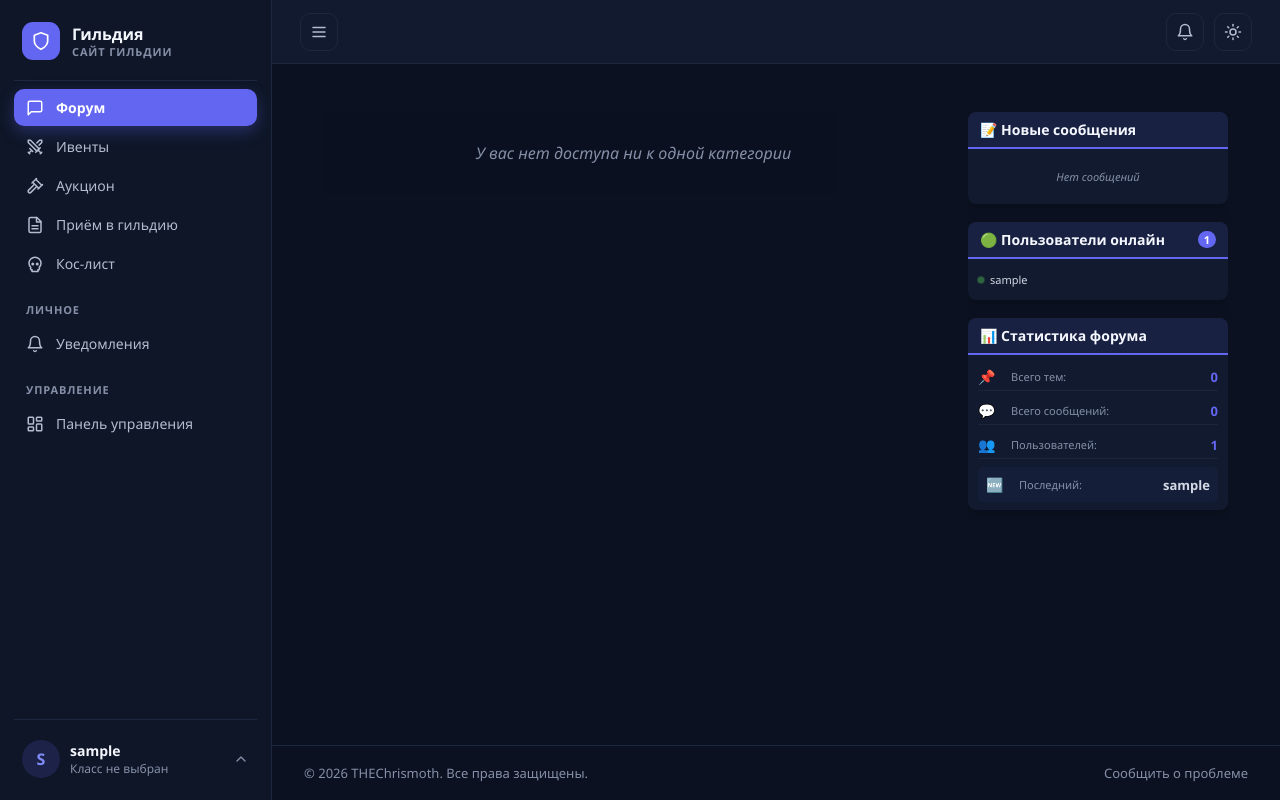
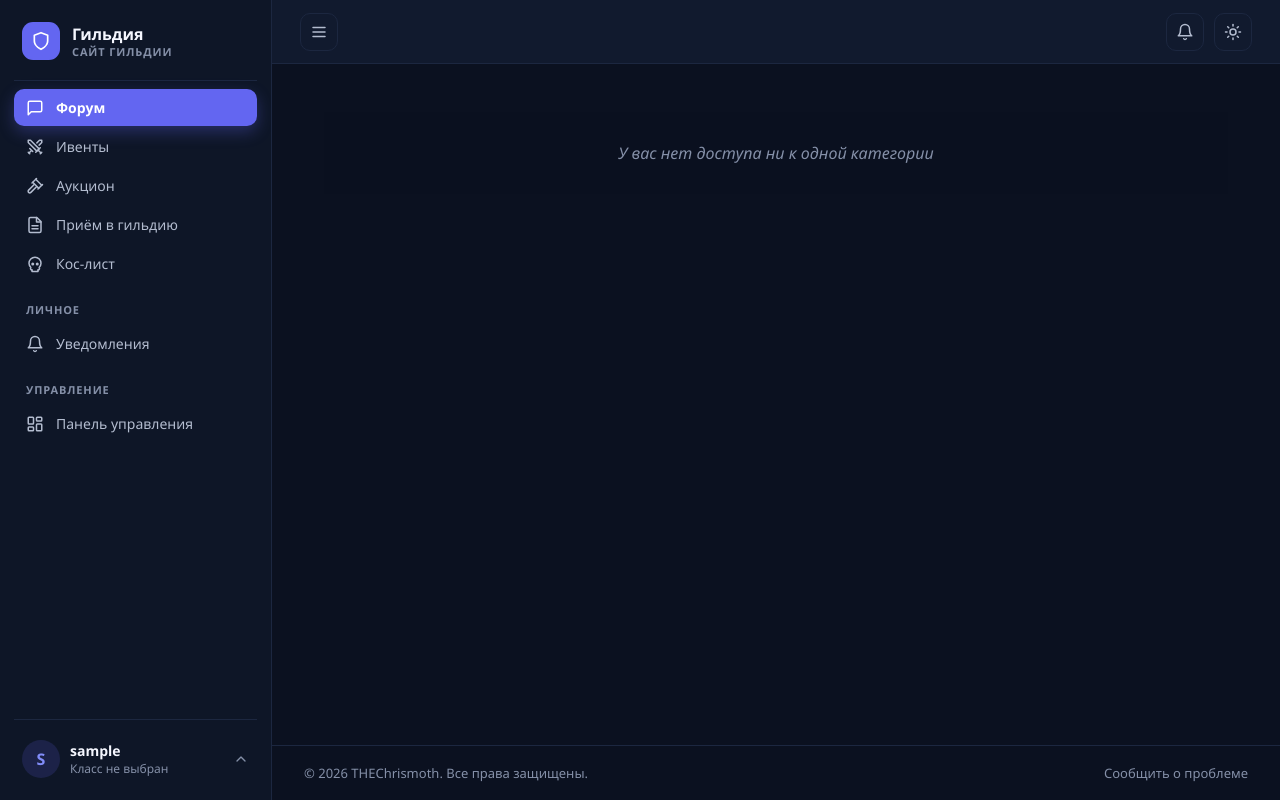
Before and after one commit to THEChrismoth/Perfect_World_guild_forum, a Django app: page / in a window 1280 px wide. Run offline with Django 5.2, Linux system fonts and the light colour scheme; the visitor is signed in with stand-in values (Sample User, id 1); data comes from the database, SQL or seed files in the repository; data that the repository does not hold is empty.

Commit message:
UPDATE: форум без правой колонки
- с главной форума убраны блоки «Новые сообщения», «Пользователи онлайн» и «Статистика форума», разделы занимают всю ширину
- удалены функции, которые считали данные только для этих блоков

Co-Authored-By: Claude Opus 5.5 <noreply@anthropic.com>

```diff
--- a/app/forum/models.py
+++ b/app/forum/models.py
@@ -226,22 +226,3 @@ def get_online_users():
     online_users = User.objects.filter(profile__in=online_profiles, is_active=True)
 
     return online_users
-
-def get_forum_stats():
-    """Возвращает статистику форума."""
-    topics_count = Topic.objects.count()
-    posts_count = Post.objects.count()
-    users_count = User.objects.count()
-    latest_user = User.objects.order_by('-date_joined').first()
-
-    return {
-        'topics_count': topics_count,
-        'posts_count': posts_count,
-        'users_count': users_count,
-        'latest_user': latest_user,
-    }
-
-
-def get_latest_posts(limit=10):
-    """Возвращает последние сообщения."""
-    return Post.objects.select_related('author', 'topic').order_by('-created_at')[:limit]
--- a/app/forum/views.py
+++ b/app/forum/views.py
@@ -4,7 +4,7 @@ from django.contrib import messages
 from django.core.exceptions import PermissionDenied
 from django.db.models import Count, Prefetch
 from uuslug import uuslug
-from .models import Category, SubCategory, Topic, Post, PostImage, get_online_users, get_forum_stats, get_latest_posts
+from .models import Category, SubCategory, Topic, Post, PostImage
 from .forms import TopicForm, TopicEditForm, PostForm, validate_post_images, MAX_IMAGES_PER_POST
 from auction.models import AuctionLot
 from auction.views import check_auction_access
@@ -116,18 +116,7 @@ def forum_view(request):
                 'subcategories': visible_subcategories
             })
 
-    # Получаем данные для правого блока.
-    latest_posts = get_latest_posts(10)
-    online_users = get_online_users()
-    forum_stats = get_forum_stats()
-
-    context = {
-        'categories': categories,
-        'latest_posts': latest_posts,
-        'online_users': online_users,
-        'forum_stats': forum_stats,
-    }
-    return render(request, 'forum/forum_index.html', context)
+    return render(request, 'forum/forum_index.html', {'categories': categories})
 
 
 def subcategory_detail(request, slug):
--- a/app/templates/forum/forum_index.html
+++ b/app/templates/forum/forum_index.html
@@ -150,110 +150,5 @@
             {% endfor %}
         </ul>
     </div>
-
-    <!-- Правый сайдбар -->
-    <div class="forum-sidebar">
-        <!-- Блок 1: Новые сообщения -->
-        <div class="sidebar-widget">
-            <div class="widget-header">
-                <h3>📝 Новые сообщения</h3>
-            </div>
-            <div class="widget-content">
-                {% if latest_posts %}
-                    <ul class="latest-posts-list">
-                        {% for post in latest_posts %}
-                            <li class="latest-post-item">
-                                <div class="post-author-avatar">
-                                    {% if post.author.profile.avatar %}
-                                        <img src="{{ post.author.profile.avatar.url }}" alt="{{ post.author.username }}" class="post-avatar-small">
-                                    {% else %}
-                                        <div class="post-avatar-placeholder">
-                                            {{ post.author.username|make_list|first|upper }}
-                                        </div>
-                                    {% endif %}
-                                </div>
-                                <div class="post-info">
-                                    <a href="{% url 'topic_detail' slug=post.topic.slug %}#post-{{ post.id }}" class="post-topic-title">
-                                        {{ post.topic.title|truncatechars:35 }}
-                                    </a>
-                                    <div class="post-meta">
-                                        <span class="post-author">
-                                            <a href="{% url 'profile_view' username=post.author.username %}" class="post-author-link">
-                                                {{ post.author.username }}
-                                            </a>
-                                        </span>
-                                        <span class="post-date">{{ post.created_at|date:"d.m.Y H:i" }}</span>
-                                    </div>
-                                </div>
-                            </li>
-                        {% endfor %}
-                    </ul>
-                {% else %}
-                    <div class="no-data">Нет сообщений</div>
-                {% endif %}
-            </div>
-        </div>
-
-        <!-- Блок 2: Пользователи онлайн -->
-        <div class="sidebar-widget">
-            <div class="widget-header">
-                <h3>🟢 Пользователи онлайн</h3>
-                <span class="online-count">{{ online_users|length }}</span>
-            </div>
-            <div class="widget-content">
-                {% if online_users %}
-                    <ul class="online-users-list">
-                        {% for user in online_users %}
-                            <li class="online-user-item">
-                                <a href="{% url 'profile_view' username=user.username %}" class="user-link">
-                                    <span class="online-indicator"></span>
-                                    {{ user.username }}
-                                </a>
-                            </li>
-                        {% endfor %}
-                    </ul>
-                {% else %}
-                    <div class="no-data">Нет пользователей онлайн</div>
-                {% endif %}
-            </div>
-        </div>
-
-        <!-- Блок 3: Статистика форума -->
-        <div class="sidebar-widget">
-            <div class="widget-header">
-                <h3>📊 Статистика форума</h3>
-            </div>
-            <div class="widget-content">
-                <div class="stats-list">
-                    <div class="stat-row">
-                        <span class="stat-icon">📌</span>
-                        <span class="stat-label">Всего тем:</span>
-                        <span class="stat-number">{{ forum_stats.topics_count }}</span>
-                    </div>
-                    <div class="stat-row">
-                        <span class="stat-icon">💬</span>
-                        <span class="stat-label">Всего сообщений:</span>
-                        <span class="stat-number">{{ forum_stats.posts_count }}</span>
-                    </div>
-                    <div class="stat-row">
-                        <span class="stat-icon">👥</span>
-                        <span class="stat-label">Пользователей:</span>
-                        <span class="stat-number">{{ forum_stats.users_count }}</span>
-                    </div>
-                    {% if forum_stats.latest_user %}
-                        <div class="stat-row latest-user">
-                            <span class="stat-icon">🆕</span>
-                            <span class="stat-label">Последний:</span>
-                            <span class="stat-value">
-                                <a href="{% url 'profile_view' username=forum_stats.latest_user.username %}">
-                                    {{ forum_stats.latest_user.username }}
-                                </a>
-                            </span>
-                        </div>
-                    {% endif %}
-                </div>
-            </div>
-        </div>
-    </div>
 </div>
 {% endblock %}
```
